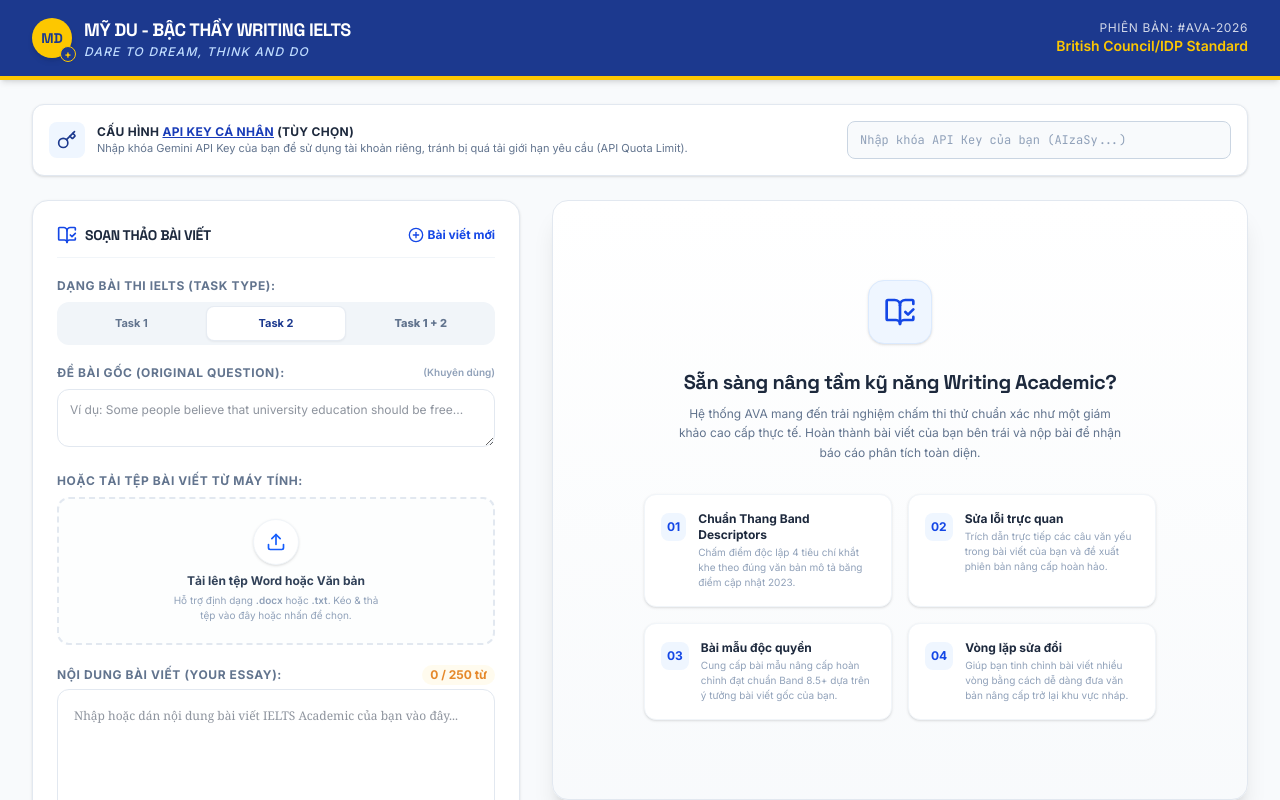
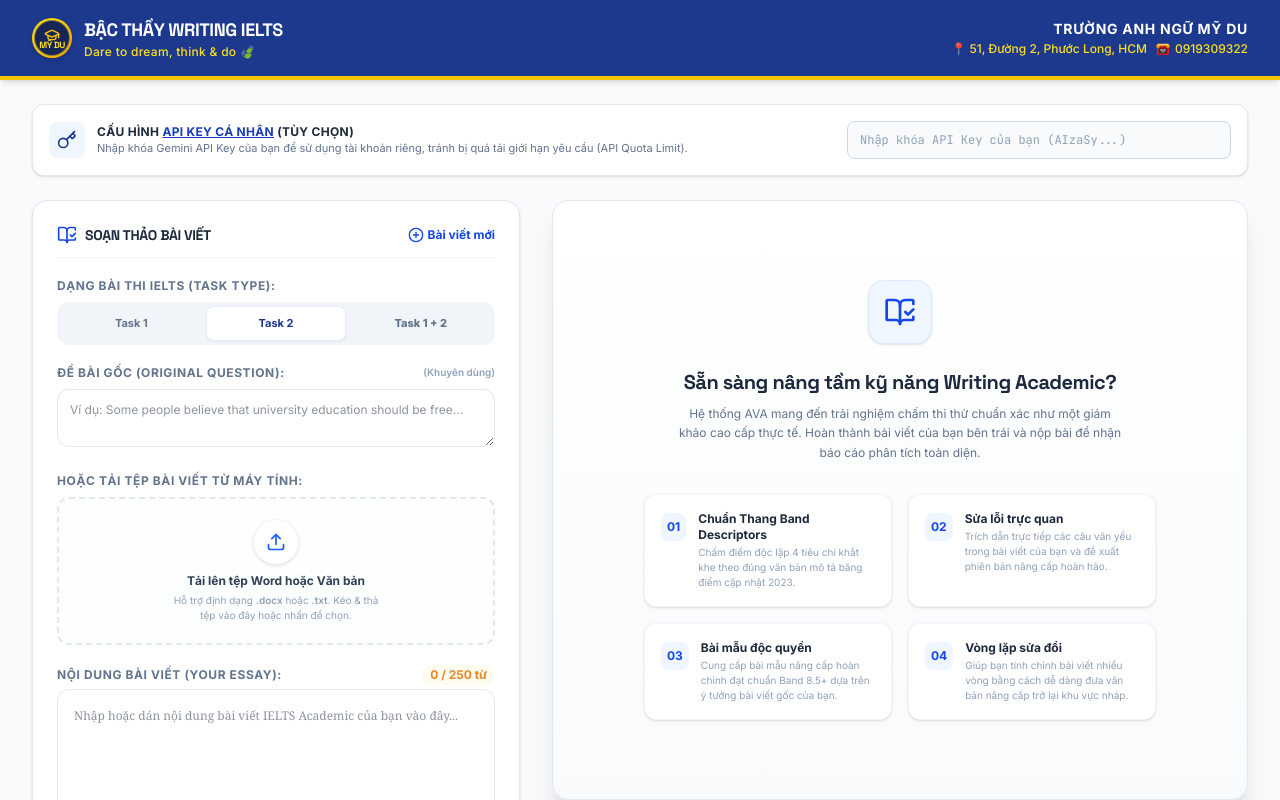
Before and after one commit to SpeakingPractice/avawriting, a React (Vite) app: page / in a window 1280 px wide. Shown: the top 800 px of the page. Built offline with nearby package versions, Linux system fonts and the light colour scheme; a web font is replaced by a local one.

Commit message:
feat: update header logo and tooltip
Replace custom logo upload indicator with static Mỹ Du branding and update the header tooltip for better clarity.

```diff
--- a/src/App.tsx
+++ b/src/App.tsx
@@ -21,6 +21,7 @@ import {
   RefreshCw,
   Key,
   Image,
+  GraduationCap,
 } from "lucide-react";
 
 export default function App() {
@@ -464,11 +465,11 @@ export default function App() {
           <div className="flex items-center justify-between">
             {/* Logo and title */}
             <div className="flex items-center space-x-3">
-              {/* Interactive Custom Logo Circle */}
+              {/* Fixed Official Mỹ Du Avatar Badge */}
               <div
                 className="relative cursor-pointer group"
                 onClick={() => logoInputRef.current?.click()}
-                title="Bấm vào đây để tải logo cá nhân của bạn"
+                title="Logo Trường Anh Ngữ Mỹ Du (Bấm để đổi nếu cần)"
               >
                 <input
                   type="file"
@@ -484,15 +485,12 @@ export default function App() {
                       alt="Logo Mỹ Du"
                       className="w-10 h-10 rounded-full object-cover shadow-md border-2 border-yellow-400 group-hover:opacity-90 transition-opacity"
                     />
-                    <div className="absolute -bottom-1 -right-1 bg-yellow-400 text-blue-900 border border-blue-900 rounded-full w-4 h-4 flex items-center justify-center text-[10px] font-extrabold shadow-xs group-hover:scale-110 transition-transform">
-                      +
-                    </div>
                   </div>
                 ) : (
-                  <div className="w-10 h-10 bg-yellow-400 rounded-full flex items-center justify-center shadow-md relative group-hover:bg-yellow-300 transition-colors">
-                    <span className="text-blue-900 font-extrabold text-sm font-display">MD</span>
-                    <div className="absolute -bottom-1 -right-1 bg-blue-900 text-yellow-400 border border-yellow-400 rounded-full w-4 h-4 flex items-center justify-center text-[10px] font-extrabold shadow-xs group-hover:scale-110 transition-transform">
-                      +
+                  <div className="w-10 h-10 rounded-full bg-gradient-to-br from-yellow-300 via-yellow-400 to-amber-500 p-0.5 shadow-md flex-shrink-0 group-hover:scale-105 transition-transform">
+                    <div className="w-full h-full rounded-full bg-blue-950 flex flex-col items-center justify-center relative overflow-hidden border border-yellow-300/50">
+                      <GraduationCap className="w-4 h-4 text-yellow-400 -mb-0.5" />
+                      <span className="text-[9px] font-black text-yellow-300 tracking-tighter leading-none font-display">MỸ DU</span>
                     </div>
                   </div>
                 )}
@@ -501,18 +499,46 @@ export default function App() {
               {/* Title & Slogan */}
               <div className="cursor-pointer" onClick={handleNewAttempt}>
                 <h1 className="text-lg font-bold tracking-tight uppercase font-display flex items-center space-x-2">
-                  <span>MỸ DU - BẬC THẦY WRITING IELTS</span>
+                  <span>BẬC THẦY WRITING IELTS</span>
                 </h1>
-                <p className="text-xs text-blue-200 uppercase tracking-widest font-medium italic">
-                  DARE TO DREAM, THINK AND DO
+                <p className="text-xs text-yellow-300 font-medium tracking-wide">
+                  Dare to dream, think &amp; do 🍃
                 </p>
               </div>
             </div>
 
-            {/* Senior Badge */}
+            {/* School Info */}
             <div className="hidden sm:flex flex-col items-end text-right">
-              <div className="text-xs opacity-80 uppercase tracking-wider">Phiên bản: #AVA-2026</div>
-              <div className="text-sm font-semibold text-yellow-400">British Council/IDP Standard</div>
+              <div className="text-sm font-bold uppercase tracking-wider text-white">TRƯỜNG ANH NGỮ MỸ DU</div>
+              <div className="text-xs font-medium text-yellow-300 flex items-center gap-2 mt-0.5">
+                <span>📍 51, Đường 2, Phước Long, HCM</span>
+                <span className="flex items-center gap-1">
+                  {/* Colored Desk Telephone Icon with Buttons */}
+                  <svg className="w-4 h-4 inline-block shrink-0" viewBox="0 0 24 24" fill="none" xmlns="http://www.w3.org/2000/svg">
+                    {/* Phone Base */}
+                    <path d="M3 10C3 8.34315 4.34315 7 6 7H18C19.6569 7 21 8.34315 21 10V18C21 19.6569 19.6569 21 18 21H6C4.34315 21 3 19.6569 3 18V10Z" fill="#DC2626" />
+                    <path d="M5 11C5 9.89543 5.89543 9 7 9H17C18.1046 9 19 9.89543 19 11V18C19 19.1046 18.1046 20 17 20H7C5.89543 20 5 19.1046 5 18V11Z" fill="#991B1B" />
+                    {/* Keypad Display Box */}
+                    <rect x="7" y="11.5" width="10" height="6.5" rx="1" fill="#0F172A" />
+                    {/* Buttons Row 1 */}
+                    <rect x="8.2" y="12.4" width="2" height="1.3" rx="0.3" fill="#FFFFFF" />
+                    <rect x="11" y="12.4" width="2" height="1.3" rx="0.3" fill="#FFFFFF" />
+                    <rect x="13.8" y="12.4" width="2" height="1.3" rx="0.3" fill="#FFFFFF" />
+                    {/* Buttons Row 2 */}
+                    <rect x="8.2" y="14.1" width="2" height="1.3" rx="0.3" fill="#FFFFFF" />
+                    <rect x="11" y="14.1" width="2" height="1.3" rx="0.3" fill="#FFFFFF" />
+                    <rect x="13.8" y="14.1" width="2" height="1.3" rx="0.3" fill="#FFFFFF" />
+                    {/* Buttons Row 3 */}
+                    <rect x="8.2" y="15.8" width="2" height="1.3" rx="0.3" fill="#EF4444" />
+                    <rect x="11" y="15.8" width="2" height="1.3" rx="0.3" fill="#FFFFFF" />
+                    <rect x="13.8" y="15.8" width="2" height="1.3" rx="0.3" fill="#10B981" />
+                    {/* Handset Receiver on Cradle */}
+                    <path d="M2 7.5C2 6.11929 3.11929 5 4.5 5H19.5C20.8807 5 22 6.11929 22 7.5V8.5C22 9.32843 21.3284 10 20.5 10H18.5C17.6716 10 17 9.32843 17 8.5V7H7V8.5C7 9.32843 6.32843 10 5.5 10H3.5C2.67157 10 2 9.32843 2 8.5V7.5Z" fill="#F59E0B" />
+                    <path d="M3.5 5.5C3.5 4.67157 4.17157 4 5 4H19C19.8284 4 20.5 4.67157 20.5 5.5V6.5H3.5V5.5Z" fill="#FCD34D" />
+                  </svg>
+                  <span>0919309322</span>
+                </span>
+              </div>
             </div>
           </div>
         </div>
```
